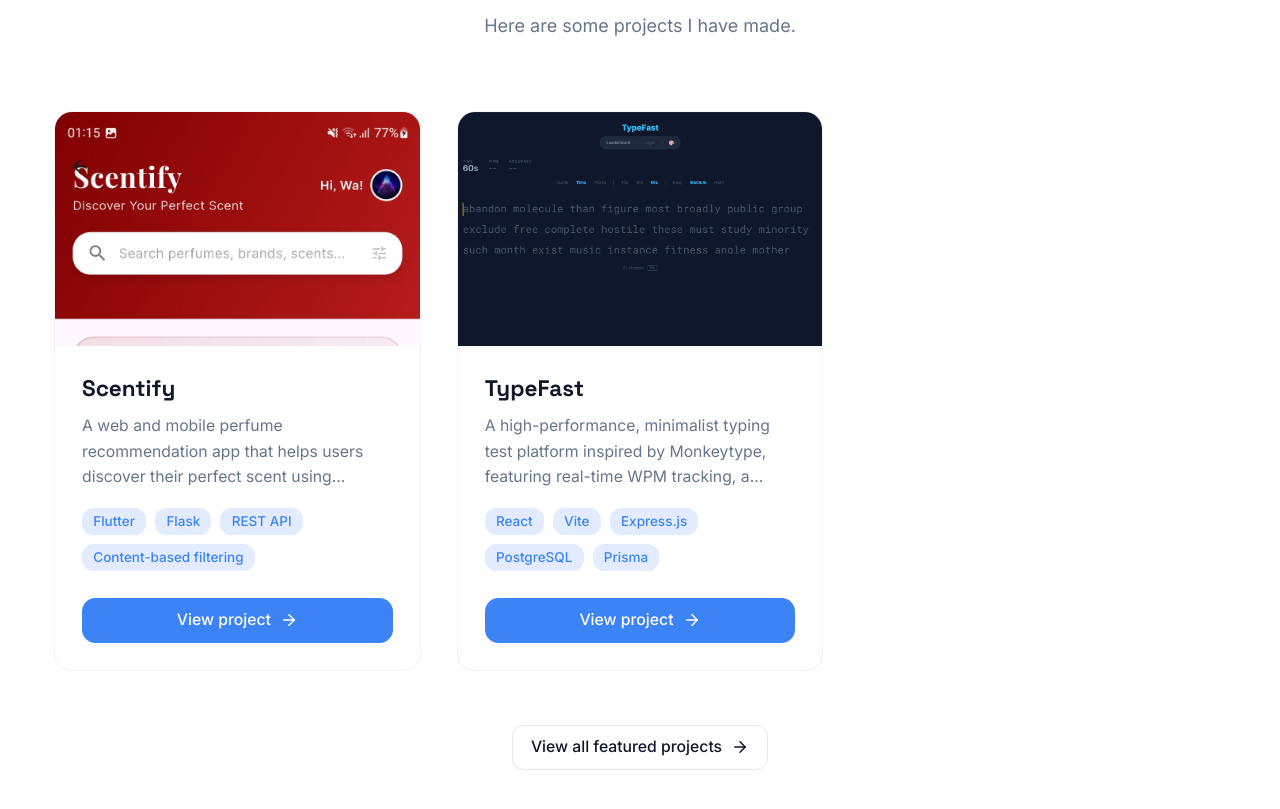
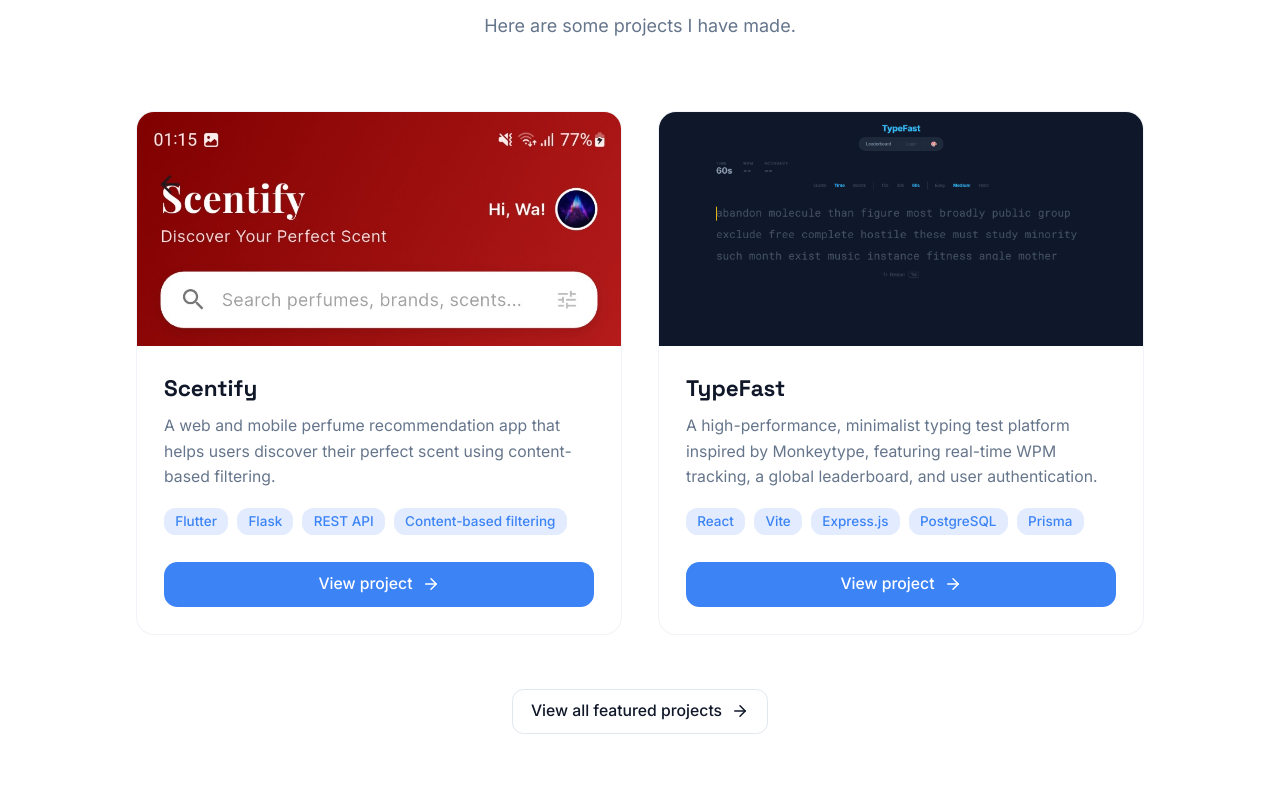
Before and after one commit to Hezran/Hezran-Portfolio, a React (Vite) app: page / in a window 1280 px wide. Shown: the part 2689-3498 px from the top of the page. Built offline with nearby package versions, Linux system fonts and the light colour scheme.

Commit message:
projects card changes

```diff
--- a/src/components/Projects.tsx
+++ b/src/components/Projects.tsx
@@ -26,7 +26,7 @@
           </p>
         </motion.div>
 
-        <div className="grid sm:grid-cols-2 lg:grid-cols-3 gap-8">
+        <div className="grid sm:grid-cols-2 lg:grid-cols-2 gap-8 max-w-4xl mx-auto">
           {featuredProjects.map((project, i) => (
             <motion.article
               key={project.slug}
--- a/src/pages/FeaturedProjects.tsx
+++ b/src/pages/FeaturedProjects.tsx
@@ -48,7 +48,7 @@
         {/* Projects grid */}
         <section className="section-padding">
           <div className="container mx-auto">
-            <div className="grid sm:grid-cols-2 lg:grid-cols-2 gap-8">
+            <div className="grid sm:grid-cols-2 lg:grid-cols-2 gap-8 max-w-4xl mx-auto">
               {featuredProjects.map((project, i) => (
                 <motion.article
                   key={project.slug}
```
